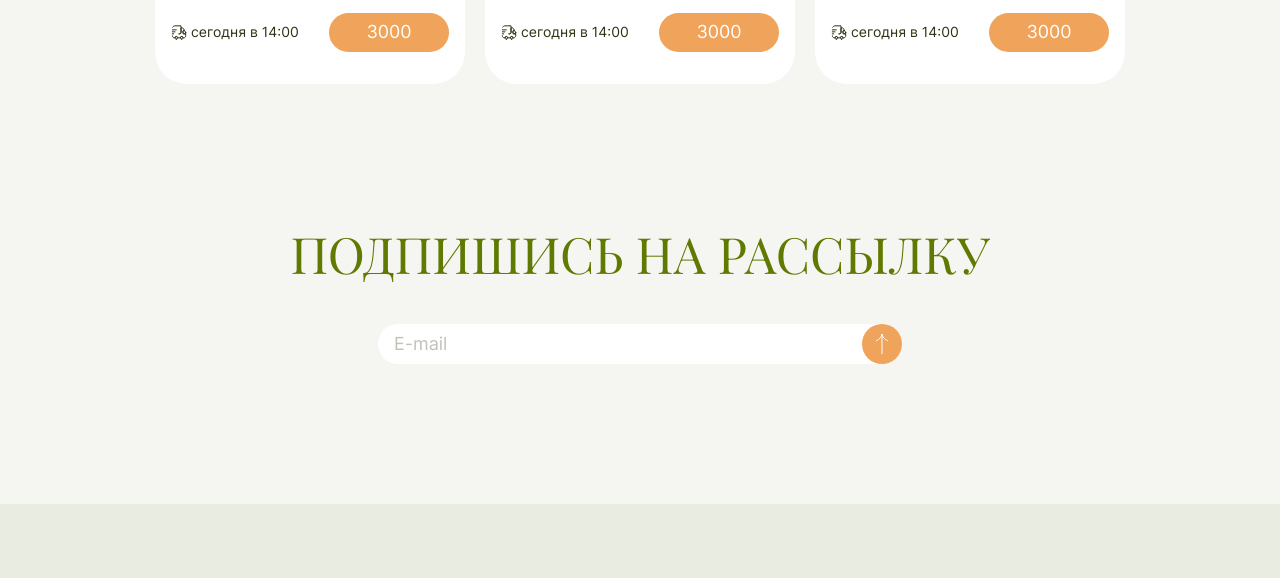
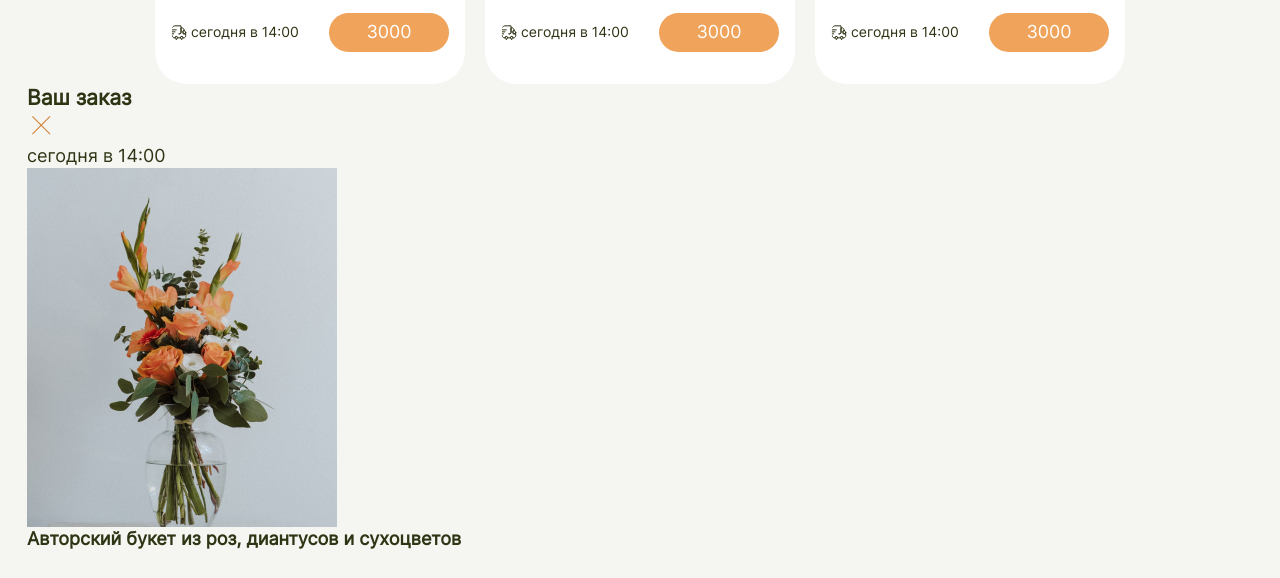
Before and after one commit to PavelName/Mirano, a website built with Vite: page index.html in a window 1280 px wide. Shown: the part 2261-2839 px from the top of the page. Built offline with nearby package versions, Linux system fonts and the light colour scheme.

Commit message:
create cart file scss

```diff
--- a/index.html
+++ b/index.html
@@ -20,6 +20,7 @@
 
     <script type="module" src="/index.js"></script>
   </head>
+
   <body>
     <header class="header">
       <div class="container header__container">
@@ -119,8 +120,12 @@
           </fieldset>
         </div>
       </section>
+
       <section class="goods">
-        <div class="container">
+        <div class="container goods-cart__container">
+
+        <div class="goods__box">
+
             <h2 class="goods__title">Цветы</h2>
             <ul class="goods__list">
               <li class="goods__item">
@@ -226,6 +231,33 @@
               </li>
             </ul>
         </div>
+
+        <section class="cart">
+          <div class="cart__container">
+            <div class="card__header">
+              <h3 class="cart__title">Ваш заказ</h3>
+              <button class="cart__close">
+                <svg width="28" height="28" viewBox="0 0 28 28" fill="none" xmlns="http://www.w3.org/2000/svg">
+                  <rect x="5" y="5.70715" width="1" height="25" transform="rotate(-45 5 5.70715)" fill="#D17D2F" />
+                  <rect x="22.6777" y="5" width="1" height="25" transform="rotate(45 22.6777 5)" fill="#D17D2F" />
+                </svg>
+              </button>
+            </div>
+
+            <p class="cart__dete-delivery">сегодня в 14:00</p>
+            <ul class="cart__list">
+              <li class="cart__item">
+                <img class="cart__image" src="/public/img/02.jpg" alt="flovers">
+                <h4 class="cart__item-title">Авторский букет из роз, диантусов и сухоцветов</h4>
+                <div class="cart__counter">
+
+                </div>
+              </li>
+            </ul>
+
+          </div>
+        </section>
+      </div>
       </section>
 
       <section class="subscribe">
--- a/index.js
+++ b/index.js
@@ -19,7 +19,7 @@ window.addEventListener('scroll', () => {
   body.style.paddingTop = '0';
  }
 });
-const  adjustElementPosition = (element) => {
+const  adjustElementPosition = (element, count = 0) => {
   const rect = element.getBoundingClientRect();
   const viewportWidth = window.innerWidth;
 
@@ -36,8 +36,12 @@ const  adjustElementPosition = (element) => {
    element.style.right = 'auto';
    element.style.transform = 'translateX(-50%)';
   }
+  const postRect = element.getBoundingClientRect();
 
-
+  if ((postRect.left < 0 || postRect.right > viewportWidth) && count < 3 ){
+    count++;
+    adjustElementPosition(element, count);
+  }
 }
 
 const choices = document.querySelectorAll('.choices');
--- a/src/scss/_base.scss
+++ b/src/scss/_base.scss
@@ -70,6 +70,7 @@ ul {
 h1,
 h2,
 h3,
+h4,
 p,
 figure,
 fieldset {
--- /dev/null
+++ b/src/scss/modules/cart.scss
@@ -0,0 +1,2 @@
+@use "../varibles" as *;
+@use "../media" as *;
```
Also changed, not shown: src/css/index.css, src/css/index.min.css, src/scss/css/cart.css (added), src/scss/css/cart.min.css (added), 4 other files. Lines whose indentation alone changed are shown as unchanged.
